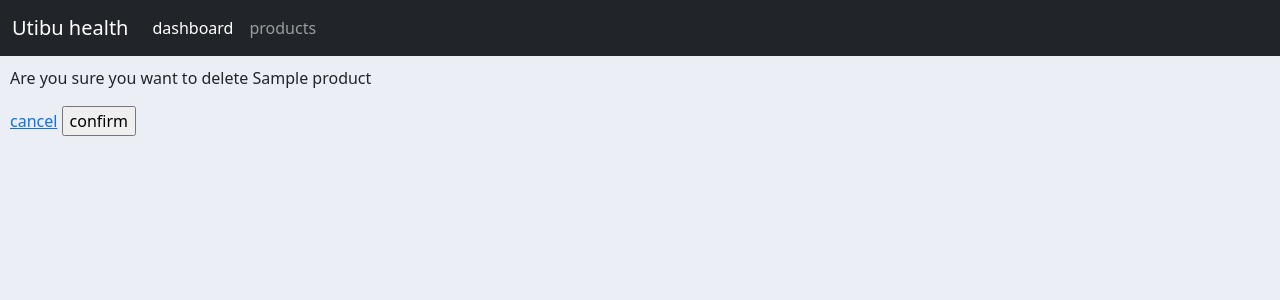
After one commit to mathuhenry-240/utibu_health, a Django app: page /delete_order/1/ in a window 1280 px wide. The commit adds this page. Shown: the top 300 px of the page. Run offline with Django 5.2, Linux system fonts and the light colour scheme; tables that the repository leaves empty hold one stand-in row (values such as "Sample post").

Commit message:
third commit

```diff
--- a/utibuapp/models.py
+++ b/utibuapp/models.py
@@ -37,3 +37,6 @@ class Order(models.Model):
     product = models.ForeignKey(Product,null=True,on_delete=models.SET_NULL)
     date_created = models.DateTimeField(auto_now_add=True,null=True)
     status = models.CharField(max_length=200,null=True,choices=STATUS)
+
+    def __str__(self) -> str:
+        return self.product.name
--- a/utibuapp/templates/accounts/customers.html
+++ b/utibuapp/templates/accounts/customers.html
@@ -8,7 +8,7 @@
         <div class="card card-body">
             <h5>Customers</h5>
             <hr>
-            <a class="btn btn-outline-info btn-sm btn-block" href="">update customer</a>
+            <a class="btn btn-outline-info btn-sm btn-block" href="{% url 'update_customer' customer.id %}">update customer</a>
             <a class="btn btn-outline-danger btn-sm btn-block" href="">delete customer</a>
         </div>
     </div>
@@ -62,8 +62,8 @@
                 <td>{{order.product.category}}</td>
                 <td>{{order.date_created}}</td>
                 <td>{{order.status}}</td>
-                <td><a href="">update</a></td>
-                <td><a href="">delete</a></td>
+                <td><a class="btn btn-sm btn-secondary" href="{% url 'update_order' order.id%}">update</a></td>
+                <td><a class="btn btn-sm btn-danger" href="{% url 'delete_order' order.id%}">delete</a></td>
 
             </tr>
         {%endfor%}
--- /dev/null
+++ b/utibuapp/templates/accounts/delete_form.html
@@ -0,0 +1,14 @@
+{% extends 'index.html'%}
+% load static %}
+
+{%block content%}
+
+<p>Are you sure you want to delete {{item}}</p>
+
+<form action="{% url 'delete_order' item.id%}" method="post">
+    {%csrf_token%}
+    <a href="{% url 'dashboard' %}">cancel</a>
+
+    <input type="submit" value="confirm">
+</form>
+{% endblock %}
--- a/utibuapp/templates/common_templates/navbar.html
+++ b/utibuapp/templates/common_templates/navbar.html
@@ -1,6 +1,6 @@
 <nav class="navbar navbar-expand-lg navbar-dark bg-dark">
     <div class="container-fluid">
-      <a class="navbar-brand" href="#">utibu health</a>
+      <a class="navbar-brand" href="{%url 'dashboard' %}">Utibu health</a>
       <button class="navbar-toggler" type="button" data-bs-toggle="collapse" data-bs-target="#navbarNav" aria-controls="navbarNav" aria-expanded="false" aria-label="Toggle navigation">
         <span class="navbar-toggler-icon"></span>
       </button>
--- a/utibuapp/urls.py
+++ b/utibuapp/urls.py
@@ -5,5 +5,12 @@ from django.urls import path
 urlpatterns = [
     path('products/',views.productsView,name='products'),
     path('customers/<str:pk>/',views.customersView,name='customer'),
-    path('dashboard/',views.dashboardView,name='dashboard')
+    path('dashboard/',views.dashboardView,name='dashboard'),
+    path('create_order/',views.create_order,name='create_order'),
+    path('update_order/<str:pk>/',views.update_order,name='update_order'),
+    path('create_order/',views.create_order,name='create_order'),
+    path('delete_order/<str:pk>/',views.delete_order,name='delete_order'),
+    path('create_customer/',views.create_customer,name='create_customer'),
+    path('update_customer/<str:pk>/',views.update_customer,name='update_customer'),
+    path('delete_customer/<str:pk>/',views.delete_customer,name='delete_customer'),
 ]
--- a/utibuapp/views.py
+++ b/utibuapp/views.py
@@ -1,6 +1,7 @@
-from django.shortcuts import render
+from django.shortcuts import render,redirect
 from django.http import HttpResponse
 from utibuapp.models import Customer,Product,Order
+from .forms import OrderForm,CustomerForm
 
 # Create your views here.
 
@@ -28,9 +29,75 @@ def customersView(request,pk):
     return render(request,'accounts/customers.html',context)
 
 
+def create_customer(request):
+    form = CustomerForm()
+    if request.method == 'POST':
+        form = CustomerForm(request.POST)
+        if form.is_valid:
+            form.save()
+            return redirect('dashboard')
+    context = {'form':form}
+    return render(request,'accounts/create_customer.html',context)
+
+def update_customer(request,pk):
+    customer = Customer.objects.get(id=pk)
+    form = CustomerForm(instance=customer)
+    if request.method == 'POST':
+        form = CustomerForm(request.POST,instance=customer)
+        if form.is_valid:
+            form.save()
+            return redirect('dashboard')
+    context = {'form':form}
+    return render(request,'accounts/create_customer.html',context)
+
+def delete_customer(request,pk):
+    customer = Customer.objects.get(id=pk)
+    if request.method == 'POST':
+        customer.delete()
+        return redirect('dashboard')
+    context = {'customer':customer}
+    return render(request,'accounts/delete_customer.html',context)
 
 
 def productsView(request):
     products = Product.objects.all()
     context = {'products':products}
     return render(request,'accounts/products.html',context)
+
+
+def create_order(request):
+    form = OrderForm()
+    if request.method == 'POST':
+        # print(request.POST)
+        form = OrderForm(request.POST)
+        if form.is_valid:
+            form.save()
+            return redirect('dashboard')
+        else:
+            return redirect('dashboard')
+
+    context = {'form':form}
+    return render(request,'accounts/order_form.html',context)
+
+def update_order(request,pk):
+    order = Order.objects.get(id=pk)
+    form = OrderForm(instance=order)
+
+    if request.method == 'POST':
+        form = OrderForm(request.POST,instance=order)
+        if form.is_valid:
+            form.save()
+            return redirect('dashboard')
+        else:
+            return redirect('dashboard')
+    context = {'form':form}
+    return render(request,'accounts/order_form.html',context)
+
+def delete_order(request,pk):
+    order = Order.objects.get(id=pk)
+    if request.method == 'POST':
+        order.delete()
+        return redirect('dashboard')
+
+    context={'item':order}
+    return render(request,'accounts/delete_form.html',context)
```
Also changed, not shown: utibuapp/forms.py (added, +13 -0 lines), utibuapp/templates/accounts/create_customer.html (added, +9 -0 lines), utibuapp/templates/accounts/dashboard.html (+4 -4 lines), utibuapp/templates/accounts/delete_customer.html (added, +14 -0 lines), utibuapp/templates/accounts/order_form.html (added, +11 -0 lines).
